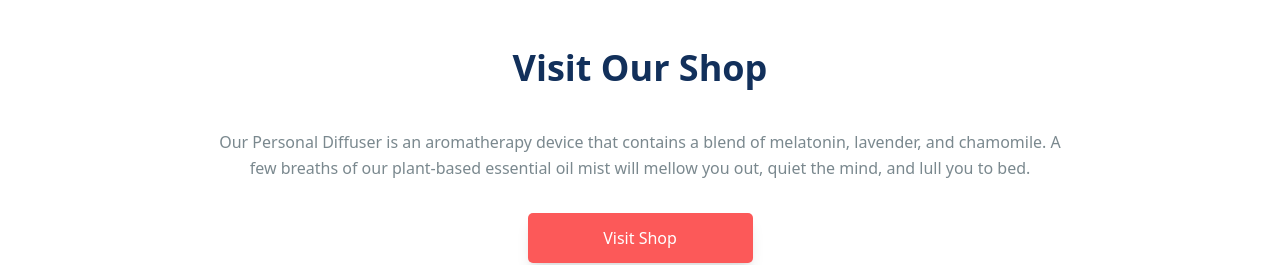
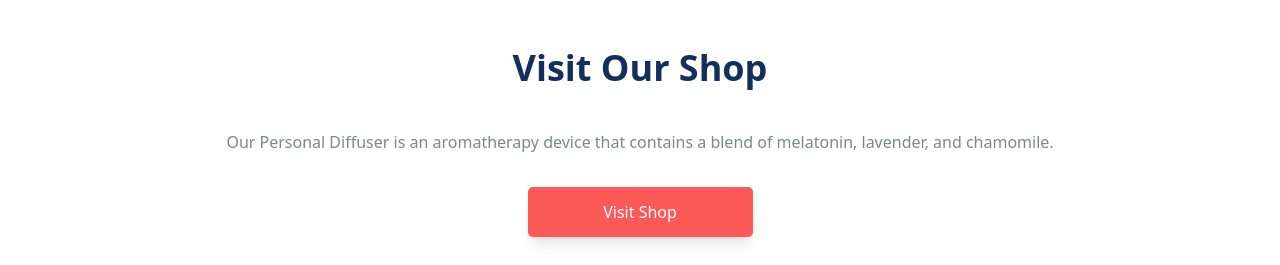
Before and after one commit to Ajiboye7/MYECURRENCYTASK, a Next.js app: page / in a window 1280 px wide. Shown: the part 3220-3485 px from the top of the page. Built offline with nearby package versions, Linux system fonts and the light colour scheme.

Commit message:
text update

```diff
--- a/components/Visit.tsx
+++ b/components/Visit.tsx
@@ -9,9 +9,7 @@ const Visit = () => {
       </p>
       <p className="text-[14px] sm:text-[16px] font-normal leading-[22px] sm:leading-[26px] text-secondary mb-8">
         Our Personal Diffuser is an aromatherapy device that contains a blend of
-        melatonin, lavender, and chamomile. A few breaths of our plant-based
-        essential oil mist will mellow you out, quiet the mind, and lull you to
-        bed.
+        melatonin, lavender, and chamomile.
       </p>
       <CustomButton title="Visit Shop" link="/shop" />
     </div>
```
